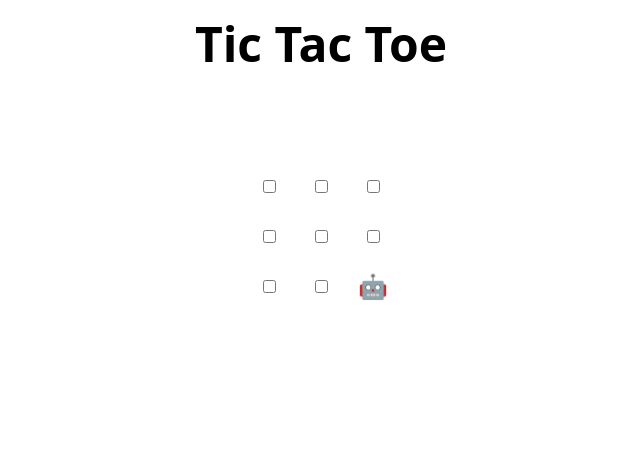
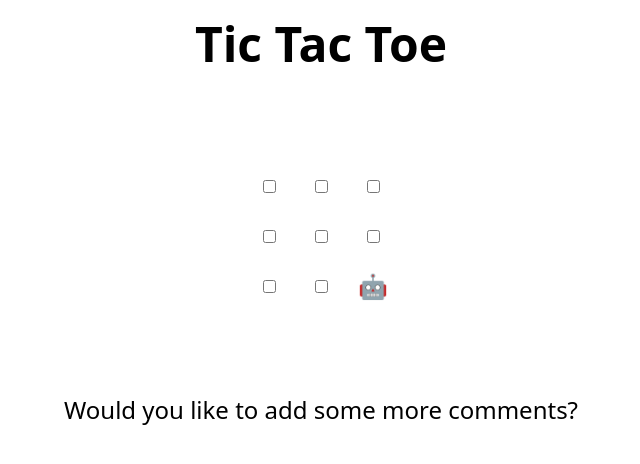
Before and after one commit to Ayivugwe/skills-review-pull-requests, a plain HTML site: page index.html in a window 1280 px wide. Shown: the whole page, without its empty margins (319-959 px from the left). Drawn offline with Linux system fonts and the light colour scheme.

Commit message:
Add some changes to index.html
I made some changes.

```diff
--- a/index.html
+++ b/index.html
@@ -48,7 +48,7 @@
 </table>
 
 <h2 hidden>Game over, refresh to play again 🧑‍💻 🤖!</h2>
-
+Would you like to add some more comments?
 <script>
   // Initialization
   const boxes = Array.from(document.querySelectorAll("td"));
```
